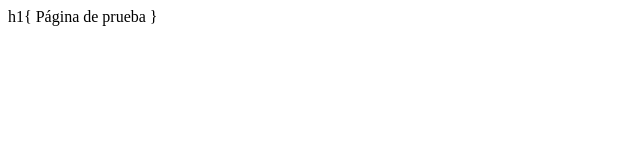
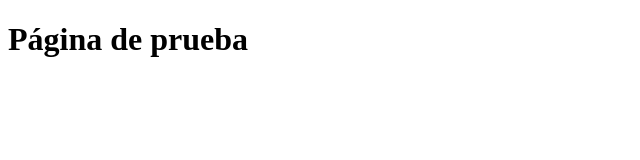
Before and after one commit to miriamcapmas/miriamcapmas.github.io, a plain HTML site: page index.html in a window 1280 px wide. Shown: the whole page, without its empty margins (0-640 px from the left). Drawn offline with Linux system fonts and the light colour scheme.

Commit message:
Update index.html

```diff
--- a/index.html
+++ b/index.html
@@ -7,8 +7,8 @@
     <title>Document</title>
 </head>
 <body>
-    h1{
-        Página de prueba
-    }
+   <h1>
+    Página de prueba
+   </h1>
 </body>
 </html>
```
